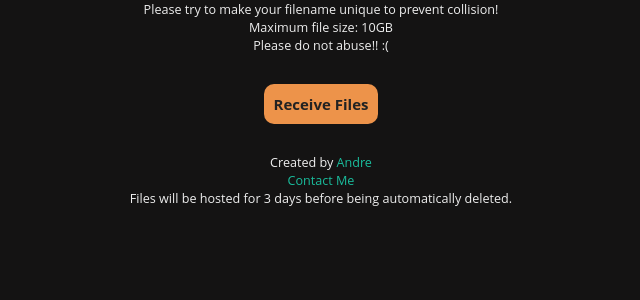
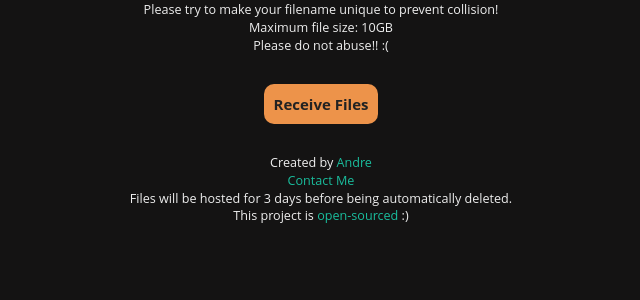
Before and after one commit to axdree/Flask-FileServer, a Flask app: page / in a window 1280 px wide. Shown: the part 213-513 px from the top of the page, without its empty margins (319-959 px from the left). Run offline with Flask 2, Linux system fonts and the light colour scheme.

Commit message:
update html stuff

```diff
--- a/templates/download.html
+++ b/templates/download.html
@@ -12,6 +12,6 @@
 </div>
 
 <p class="txtcenter">Please do not abuse!! :(</p>
-<p class="txtcenter copy">Created by <a href="https://andreyap.com" target="_blank">Andre</a><br /><a href="mailto:andre@andreyap.com">Contact Me</a><br>Files will be hosted for 3 days before being automatically deleted.</p>
+<p class="txtcenter copy">Created by <a href="https://andreyap.com" target="_blank">Andre</a><br /><a href="mailto:andre@andreyap.com">Contact Me</a><br>Files will be hosted for 3 days before being automatically deleted.<br>This project is <a href="https://github.com/lightcoxa/Flask-FileServer" target="_blank">open-sourced</a> :)</p>
 <script src="{{ url_for('static', filename='js/linkscript.js') }}"></script>
 </html>
--- a/templates/link.html
+++ b/templates/link.html
@@ -17,6 +17,6 @@
 </div>
 
 <p class="txtcenter">Please do not abuse!! :(</p>
-<p class="txtcenter copy">Created by <a href="https://andreyap.com" target="_blank">Andre</a><br /><a href="mailto:andre@andreyap.com">Contact Me</a><br>Files will be hosted for 3 days before being automatically deleted.</p>
+<p class="txtcenter copy">Created by <a href="https://andreyap.com" target="_blank">Andre</a><br /><a href="mailto:andre@andreyap.com">Contact Me</a><br>Files will be hosted for 3 days before being automatically deleted.<br>This project is <a href="https://github.com/lightcoxa/Flask-FileServer" target="_blank">open-sourced</a> :)</p>
 <script src="{{ url_for('static', filename='js/linkscript.js') }}"></script>
 </html>
--- a/templates/receive.html
+++ b/templates/receive.html
@@ -11,6 +11,6 @@
 </form>
 
 <p class="txtcenter">Please do not abuse!! :(</p>
-<p class="txtcenter copy">Created by <a href="https://andreyap.com" target="_blank">Andre</a><br /><a href="mailto:andre@andreyap.com">Contact Me</a><br>Files will be hosted for 3 days before being automatically deleted.</p>
+<p class="txtcenter copy">Created by <a href="https://andreyap.com" target="_blank">Andre</a><br /><a href="mailto:andre@andreyap.com">Contact Me</a><br>Files will be hosted for 3 days before being automatically deleted.<br>This project is <a href="https://github.com/lightcoxa/Flask-FileServer" target="_blank">open-sourced</a> :)</p>
 <script src="{{ url_for('static', filename='js/linkscript.js') }}"></script>
 </html>
--- a/templates/upload.html
+++ b/templates/upload.html
@@ -36,7 +36,7 @@
 
 <p class="txtcenter">Please try to make your filename unique to prevent collision!<br>Maximum file size: 10GB<br>Please do not abuse!! :(</p>
 <div style="text-align: center;margin:3%;"><a href="/receive" class="downloadBtn">Receive Files</a></div>
-<p class="txtcenter copy">Created by <a href="https://andreyap.com" target="_blank">Andre</a><br /><a href="mailto:andre@andreyap.com">Contact Me</a><br>Files will be hosted for 3 days before being automatically deleted.</p>
+<p class="txtcenter copy">Created by <a href="https://andreyap.com" target="_blank">Andre</a><br /><a href="mailto:andre@andreyap.com">Contact Me</a><br>Files will be hosted for 3 days before being automatically deleted.<br>This project is <a href="https://github.com/lightcoxa/Flask-FileServer" target="_blank">open-sourced</a> :)</p>
 <script src="{{ url_for('static', filename='js/script.js') }}"></script>
 <script src="{{ url_for('static', filename='js/upload.js') }}"></script>
 </html>
```
